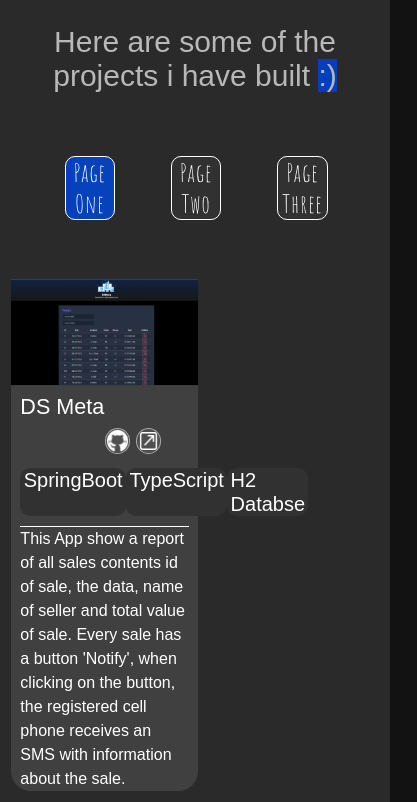
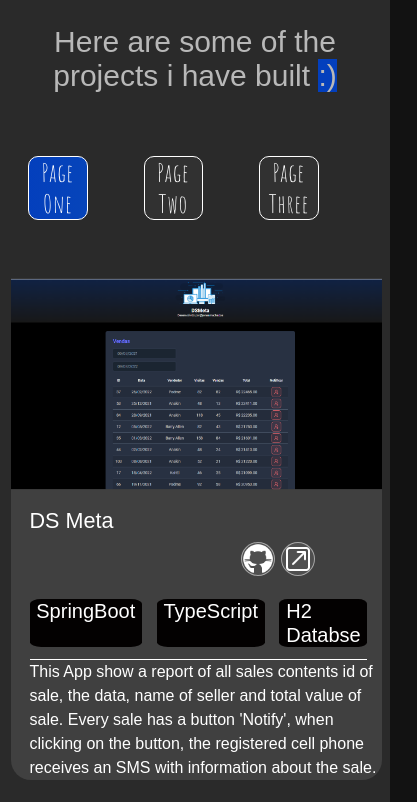
Before and after one commit to jonasmachados/portfolio, a React (Create React App) app: page / in a window 390 px wide. Shown: the part 3427-4229 px from the top of the page, 417 px wide, since content can reach past the window. Built offline with nearby package versions, Linux system fonts and the light colour scheme; a web font is replaced by a local one.

Commit message:
Style ProjectCard Component

```diff
--- a/src/components/Projects/Projects.css
+++ b/src/components/Projects/Projects.css
@@ -88,63 +88,12 @@
   border: 1px solid #fff;
   border-radius: 10px;
 }
-/*
-.container-project {
-  display: flex;
-  flex-direction: column;
-  align-items: center;
-  justify-content: center;
-  position: static;
-  width: 49%;
-  margin-bottom: 24px;
-  border-radius: 30px;
-  background-color: var(--primary-color);
-  padding-left: 0;
-  padding-right: 0;
-  margin-left: 11px;
-}
-
-.image {
-  opacity: 1;
-  display: block;
-  width: 100%;
-  height: auto;
-  transition: 0.5s ease;
-  backface-visibility: hidden;
-  border-radius: 30px;
-}
-
-.middle {
-  transition: 0.5s ease;
-  opacity: 0;
-  position: initial;
-  margin-left: 30%;
-  transform: translate(-50%, -50%);
-  -ms-transform: translate(-50%, -50%);
-  text-align: center;
-  height: 0.1px;
-}
-
-.container-project:hover .image {
-  opacity: 0.3;
-}
-
-.container-project:hover .middle {
-  opacity: 1;
-}
-
-.text {
-  color: white;
-  font-size: 16px;
-  padding-top: 75%;
-}
-*/
 @media (max-width: 940px) {
   .project .nav.nav-pills {
     width: auto;
     background-color: transparent;
     margin-bottom: 5%;
-    padding-left: 10%;
+    padding-left: 0%;
   }
   .project .nav.nav-pills .nav-item {
     width: 25%;
--- a/src/components/Projects/Projects.js
+++ b/src/components/Projects/Projects.js
@@ -1,5 +1,5 @@
 import { Col, Container, Row, Tab, Nav } from "react-bootstrap";
-import ProjectCard2 from "../ProjectsCard/ProjectCard2";
+import ProjectCard from "../ProjectsCard/ProjectCard";
 import projImg1 from "../../assets/img/project-img1.png";
 import projImg2 from "../../assets/img/project-img2.png";
 import projImg3 from "../../assets/img/project-img3.png";
@@ -154,7 +154,7 @@ const Projects = () => {
                 <Tab.Pane eventKey="first">
                   <Row>
                     {page1.map((project, index) => {
-                      return <ProjectCard2 key={index} {...project} />;
+                      return <ProjectCard key={index} {...project} />;
                     })}
                   </Row>
                 </Tab.Pane>
@@ -162,7 +162,7 @@ const Projects = () => {
                 <Tab.Pane eventKey="second">
                   <Row>
                     {page2.map((project, index) => {
-                      return <ProjectCard2 key={index} {...project} />;
+                      return <ProjectCard key={index} {...project} />;
                     })}
                   </Row>
                 </Tab.Pane>
--- a/src/components/ProjectsCard/ProjectCard.js
+++ b/src/components/ProjectsCard/ProjectCard.js
@@ -1,21 +1,46 @@
 import "./ProjectsCard.css";
+import { Row, Col } from "react-bootstrap";
+import navIcon1 from "../../assets/img/iconGithub.png";
+import navIcon2 from "../../assets/img/iconsLink.png";
 
-
-const ProjectCard = ({ title, description, p_card1, p_card2, p_card3, imgUrl }) => {
+const ProjectCard = ({
+  title,
+  description,
+  p_card1,
+  p_card2,
+  p_card3,
+  imgUrl,
+  linkGit,
+  linkSite,
+}) => {
   return (
     <div class="container-project">
+      <img src={imgUrl} alt="Avatar" class="image" />
       <div class="middle">
         <div class="text">
-          <h4>{title}</h4>
+          <Row>
+            <Col size={12} sm={8}>
+              <h4>{title}</h4>
+            </Col>
+            <Col size={2} sm={4}>
+              <div className="icons">
+                <a href={linkGit}>
+                  <img src={navIcon1} alt="Icon" />
+                </a>
+                <a href={linkSite}>
+                  <img src={navIcon2} alt="Icon" />
+                </a>
+              </div>
+            </Col>
+          </Row>
+          <div className="card-skill">
+            <h5>{p_card1}</h5>ㅤ
+            <h5>{p_card2}</h5>ㅤ
+            <h5>{p_card3}</h5>ㅤ
+          </div>
           <span>{description}</span>
-          <div className="card-skill">
-           <h5>{p_card1}</h5>
-           <h5>{p_card2}</h5>
-           <h5>{p_card3}</h5>
-          </div>
         </div>
       </div>
-      <img src={imgUrl} alt="Avatar" class="image" />
     </div>
   );
 };
--- a/src/components/ProjectsCard/ProjectCard2.js
+++ /dev/null
@@ -1,48 +0,0 @@
-import "./ProjectsCard2.css";
-import { Row,Col } from "react-bootstrap";
-import navIcon1 from "../../assets/img/iconGithub.png";
-import navIcon2 from "../../assets/img/iconsLink.png";
-
-const ProjectCard2 = ({
-  title,
-  description,
-  p_card1,
-  p_card2,
-  p_card3,
-  imgUrl,
-  linkGit,
-  linkSite,
-}) => {
-  return (
-    <div class="container-project">
-      <img src={imgUrl} alt="Avatar" class="image" />
-      <div class="middle">
-        <div class="text">
-          <Row>
-          <Col size={12} sm={7}>
-            <h4>{title}</h4>
-          </Col>
-          <Col size={12} sm={5}>
-            <div className="icons">
-              <a href={linkGit}>
-                <img src={navIcon1} alt="Icon" />
-              </a>
-              <a href={linkSite}>
-                <img src={navIcon2} alt="Icon" />
-              </a>
-            </div>
-          </Col>
-          </Row>
-          <div className="card-skill">
-            <h5>{p_card1}</h5>
-            <h5>{p_card2}</h5>
-            <h5>{p_card3}</h5>
-          </div>
-          <span>{description}</span>
-        </div>
-      </div>
-    </div>
-  );
-};
-
-export default ProjectCard2;
--- a/src/components/ProjectsCard/ProjectsCard.css
+++ b/src/components/ProjectsCard/ProjectsCard.css
@@ -1,3 +1,4 @@
+
 .container-project {
   display: flex;
   flex-direction: column;
@@ -6,8 +7,6 @@
   position: static;
   width: 48%;
   margin-bottom: 24px;
-  border-radius: 30px;
-  background-color: var(--primary-color) ;
   padding-left: 0;
   padding-right: 0;
   margin-left: 11px;
@@ -20,87 +19,103 @@
   height: auto;
   transition: 0.5s ease;
   backface-visibility: hidden;
-  border-radius: 30px;
 }
 
 .middle {
-  transition: 0.5s ease;
-  opacity: 0;
-  position: initial;
-  margin-left: 30%;
-  transform: translate(-50%, -50%);
-  -ms-transform: translate(-50%, -50%);
-  text-align: center;
-  height: 0.1px;
-}
-
-.container-project:hover .image {
-  opacity: 0.3;
-}
-
-.container-project:hover .middle {
-  opacity: 1;
+  background-color: rgb(255 255 255 / 10%);
+  display: flex;
+  flex-direction: column;
+  align-items: center;
+  justify-content: center;
+  padding-left: 5%;
+  padding-top: 5%;
+  padding-right: 0;
+  width: 100%;
+  height: 100%;
+  border-bottom-left-radius: 20px;
+  border-bottom-right-radius: 20px;
 }
 
 .text {
   color: white;
   width: 100%;
+  height: 100%;
   font-size: 16px;
-  padding-top: 10%;
-  margin-left: 30%;
+}
+
+.footer img {
+  width: 40%;
+}
+.footer p {
+  margin-left: 1%;
+  font-weight: 400;
+  font-size: 14px;
+  color: #b8b8b8;
+  letter-spacing: 0.5px;
+  margin-top: 20px;
+}
+
+.icons {
+  display: inline-block;
+  padding-left: 50%;
+}
+.icons a {
+  width: 30%;
+  height: 30%;
+  background: rgba(217, 217, 217, 0.1);
+  display: inline-flex;
+  border-radius: 50%;
+  margin-right: 6px;
+  line-height: 1;
+  border: 1px solid rgba(255, 255, 255, 0.5);
 }
 
 .card-skill {
   display: flex;
-  align-items: center;
-  justify-content: center;
-  position: static;
-  padding-top: 1%;
+  padding-top: 5%;
+  padding-bottom: 1%;
+  border-bottom: 1px solid #fff;
+  margin-right: 4%;
 }
 
 h5 {
   padding-top: 0%;
-  border-radius: 10px;
+  border-radius: 10%;
   padding-left: 2%;
   padding-right: 2%;
-  background-color: rgb(49, 49, 49);
+  background-color: rgb(3, 1, 1);
+
 }
 
-@media (max-width: 940px) {
-  .container-project {
-    width: 100%;
-    margin-bottom: 5%;
+@media (max-width: 400px) {
+  .icons {
+    padding-left: 0;
   }
 
-  .middle {
+}
+
+@media (max-width: 991px) {
+  .container-project {
+    width: 95%;
     padding-left: 0;
-    height: 0.1px;
+    padding-right: 0;
   }
 
-  .text {
-    width: 100%;
-    color: white;
-    font-size: 18px;
-    padding-top: 10%;
-    margin-left: 30%;
+  .icons {
+    padding-left: 60%;
   }
 
-  .container-project p {
-    font-size: 10px;
+}
+/*
+@media (max-width: 991px) {
+  .container-project {
+
   }
 
-  .card-skill {
-    display: flex;
-    align-items: center;
-    justify-content: center;
-    position: static;
-    padding-top: 5%;
+  .icons {
+    padding-left: 60%;
   }
 
-  h5 {
-    padding-top: 0%;
-    padding-left: 2%;
-    padding-right: 2%;
-    background-color: rgb(49, 49, 49);
-  }
 }
+
+*/
--- a/src/components/ProjectsCard/ProjectsCard2.css
+++ /dev/null
@@ -1,87 +0,0 @@
-.container-project {
-  display: flex;
-  flex-direction: column;
-  align-items: center;
-  justify-content: center;
-  position: static;
-  width: 48%;
-  margin-bottom: 24px;
-  padding-left: 0;
-  padding-right: 0;
-  margin-left: 11px;
-}
-
-.image {
-  opacity: 1;
-  display: block;
-  width: 100%;
-  height: auto;
-  transition: 0.5s ease;
-  backface-visibility: hidden;
-
-}
-
-.middle {
-  background-color: rgb(255 255 255 / 10%);
-  display: flex;
-  flex-direction: column;
-  align-items: center;
-  justify-content: center;
-  padding-left: 5%;
-  padding-top: 5%;
-  padding-right: 5%;
-  width: 100%;
-  height: 100%;
-  border-bottom-left-radius: 20px;
-  border-bottom-right-radius: 20px;
-}
-
-.text {
-  color: white;
-   width: 100%;
-  height: 100%;
-  font-size: 16px;
-
-}
-
-.footer img {
-  width: 40%;
-}
-.footer p {
-  margin-left: 1%;
-  font-weight: 400;
-  font-size: 14px;
-  color: #B8B8B8;
-  letter-spacing: 0.5px;
-  margin-top: 20px;
-}
-
-.icons {
-  display: inline-block;
-  padding-left: 50%;
-}
-.icons a {
-  width: 30%;
-  height: 30%;
-  background: rgba(217, 217, 217, 0.1);
-  display: inline-flex;
-  border-radius: 50%;
-  margin-right: 6px;
-  line-height: 1;
-  border: 1px solid rgba(255, 255, 255, 0.5);
-}
-
-.card-skill {
-  display: flex;
-  padding-top: 5%;
-  border-bottom: 1px solid #fff;
-  padding-bottom: 1%;
-}
-
-h5 {
-  padding-top: 0%;
-  border-radius: 10px;
-  padding-left: 2%;
-  padding-right: 2%;
-  background-color: rgb(49, 49, 49);
-}
```
